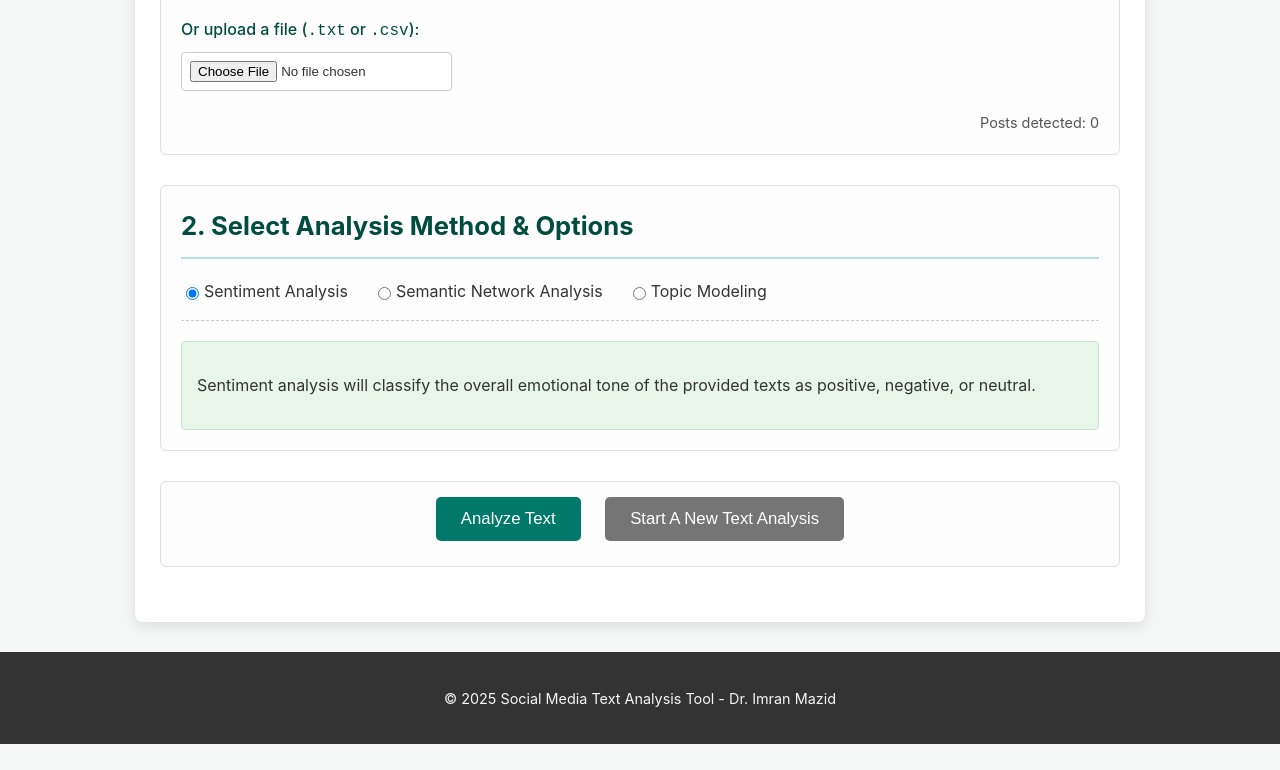
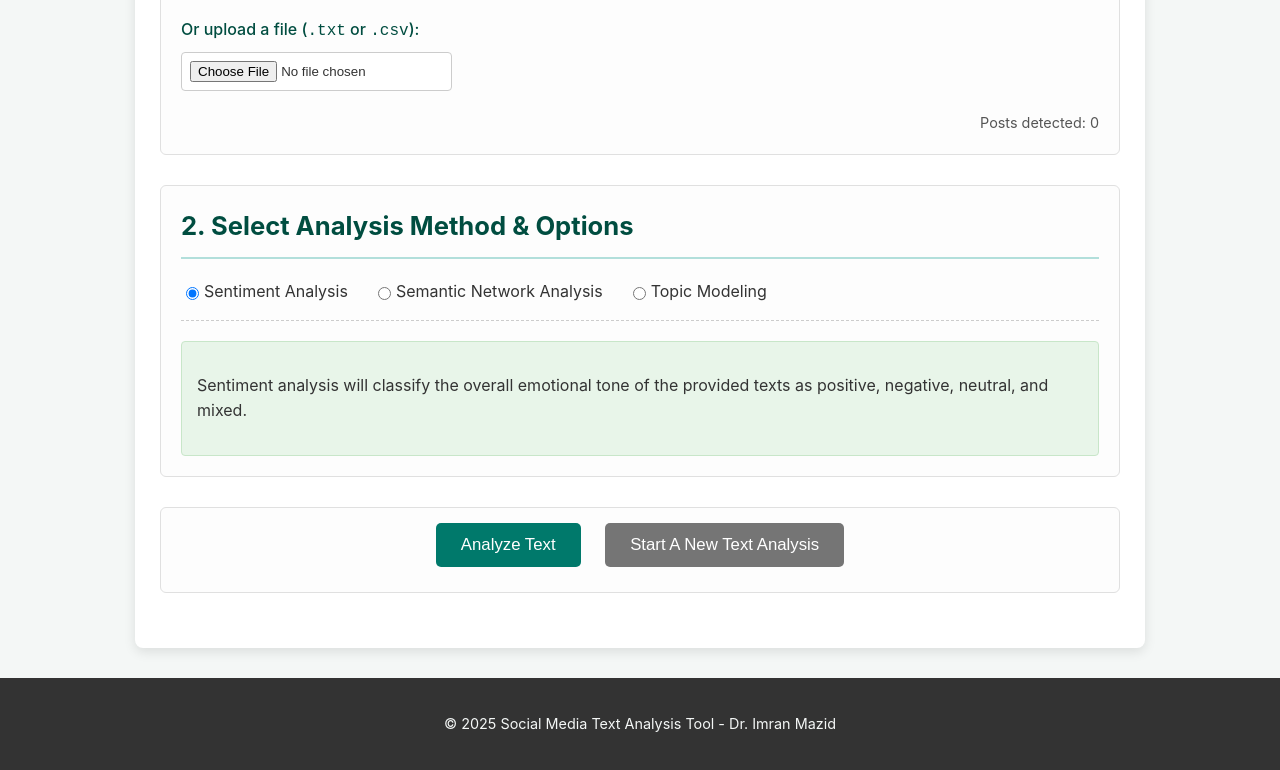
Before and after one commit to imranmazid09/gemini-analysis-tool, a website: page index.html in a window 1280 px wide. Shown: the part 662-1432 px from the top of the page. Before the commit the page ends 1406 px from the top, so only its background shows below. Drawn offline with nearby package versions, Linux system fonts and the light colour scheme.

Commit message:
Update index.html

```diff
--- a/index.html
+++ b/index.html
@@ -56,7 +56,7 @@
             </div>
 
             <div id="controlsSentiment" class="analysis-controls active">
-                <p>Sentiment analysis will classify the overall emotional tone of the provided texts as positive, negative, or neutral.</p>
+                <p>Sentiment analysis will classify the overall emotional tone of the provided texts as positive, negative, neutral, and mixed.</p>
             </div>
             <div id="controlsNetwork" class="analysis-controls">
                 <h4>Semantic Network Analysis Options:</h4>
```
